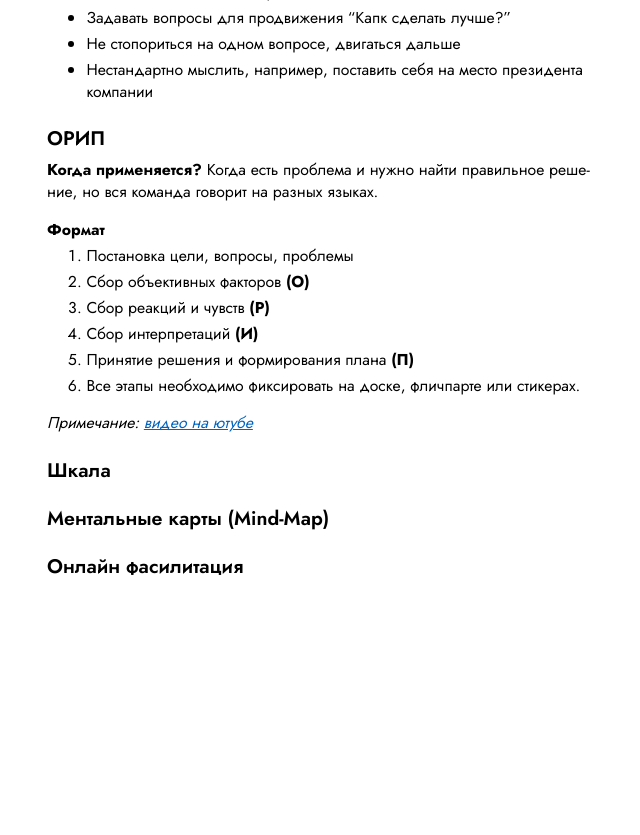
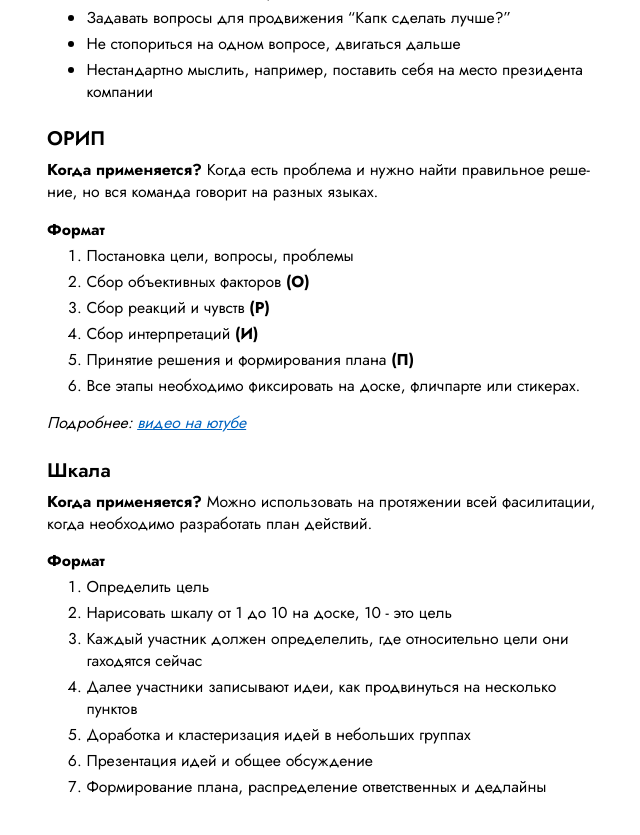
Before and after one commit to keresm/keresaina.github.io, a Jekyll site: the page built from _posts/2022-08-29-facilitation.md, in a window 1280 px wide and 900 px high, scrolled down 1546 px. Shown: the top 835 px of the window, without its empty margins (313-953 px from the left). Built offline with Jekyll 4.4.1, drawn with Linux system fonts in a browser that asks for light colours; before the commit the page ends 2227 px from its top, so only the background shows below that.

Commit message:
Update 2022-08-29-facilitation.md

```diff
--- a/_posts/2022-08-29-facilitation.md
+++ b/_posts/2022-08-29-facilitation.md
@@ -57,10 +57,16 @@ date:   2022-08-29 07:41:13 +0900
 5. Принятие решения и формирования плана **(П)**
 6. Все этапы необходимо фиксировать на доске, фличпарте или стикерах.
 
-*Примечание: [видео на ютубе](https://www.youtube.com/watch?v=1uPkMYE59PA)*
+*Подробнее: [видео на ютубе](https://www.youtube.com/watch?v=1uPkMYE59PA)*
 
 ### Шкала
+**Когда применяется?** Можно использовать на протяжении всей фасилитации, когда необходимо разработать план действий.
 
-### Ментальные карты (Mind-Map)
-
-### Онлайн фасилитация
+**Формат**
+1. Определить цель
+2. Нарисовать шкалу от 1 до 10 на доске, 10 - это цель
+3. Каждый участник должен определелить, где относительно цели они гаходятся сейчас
+4. Далее участники записывают идеи, как продвинуться на несколько пунктов
+5. Доработка и кластеризация идей в небольших группах
+6. Презентация идей и общее обсуждение
+7. Формирование плана, распределение ответственных и дедлайны
```
